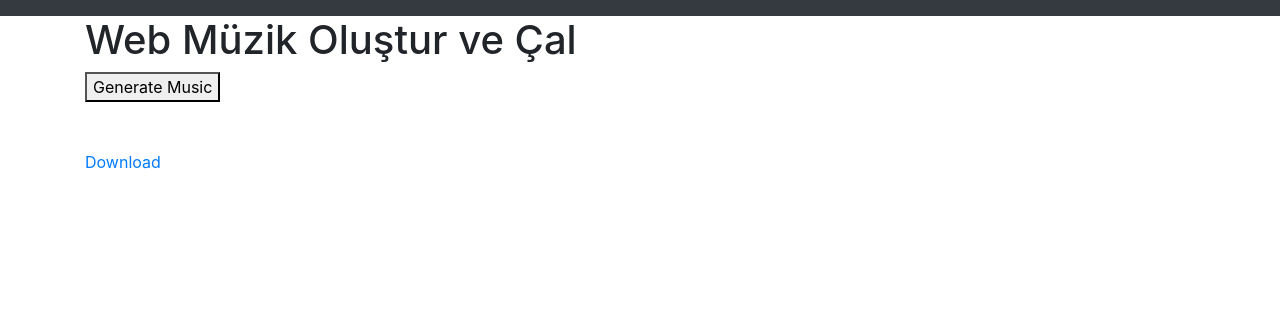
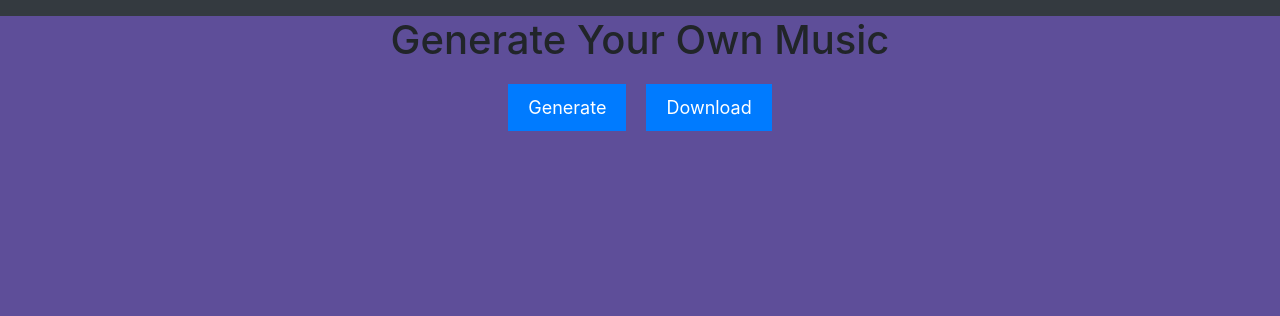
Before and after one commit to masanbasa3k/Generate_Your_Music_Website, a Flask app: page / in a window 1280 px wide. Shown: the top 316 px of the page. Run offline with Flask 3, Linux system fonts and the light colour scheme; some libraries are stand-ins or nearby versions.

Commit message:
Update home.html
Website appearance is improved

```diff
--- a/website/templates/home.html
+++ b/website/templates/home.html
@@ -1,15 +1,53 @@
-{% extends "base.html" %} {% block title %}Home{% endblock %} {% block content %}
+{% extends "base.html" %}
+
+{% block title %}Generate Music{% endblock %}
+
+{% block content %}
+<!DOCTYPE html>
+<html lang="en">
 <head>
     <meta charset="UTF-8">
     <meta name="viewport" content="width=device-width, initial-scale=1.0">
-    <title>Web Müzik Oluştur ve Çal</title>
+    <title>Generate Music</title>
+    <style>
+        body {
+            background-color: #5e4e99;
+            text-align: center;
+        }
+        .button-container {
+            display: flex;
+            justify-content: center;
+            gap: 20px;
+            margin-top: 20px;
+        }
+        .button-container button {
+            padding: 10px 20px;
+            font-size: 18px;
+            background-color: #007BFF;
+            color: white;
+            border: none;
+            cursor: pointer;
+        }
+        .button-container a {
+            padding: 10px 20px;
+            font-size: 18px;
+            background-color: #007BFF;
+            color: white;
+            text-decoration: none;
+            border: none;
+            cursor: pointer;
+        }
+    </style>
 </head>
 <body>
-    <h1>Web Müzik Oluştur ve Çal</h1>
+    <h1>Generate Your Own Music</h1>
 
+    <div class="button-container">
         <form action="/generate_music" method="POST">
-        <button type="submit">Generate Music</button>
+            <button type="submit">Generate</button>
         </form>
+        <a href="/download_music" target="_blank">Download</a>
+    </div>
 
     <br>
 
@@ -18,9 +56,6 @@
         sound-font visualizer="#myVisualizer">
     </midi-player>
     <midi-visualizer type="piano-roll" id="myVisualizer"></midi-visualizer>
-
-    <br>
-
-    <a href="/download_music" target="_blank">Download</a>
 </body>
+</html>
 {% endblock %}
```
Lines whose indentation alone changed are shown as unchanged.
